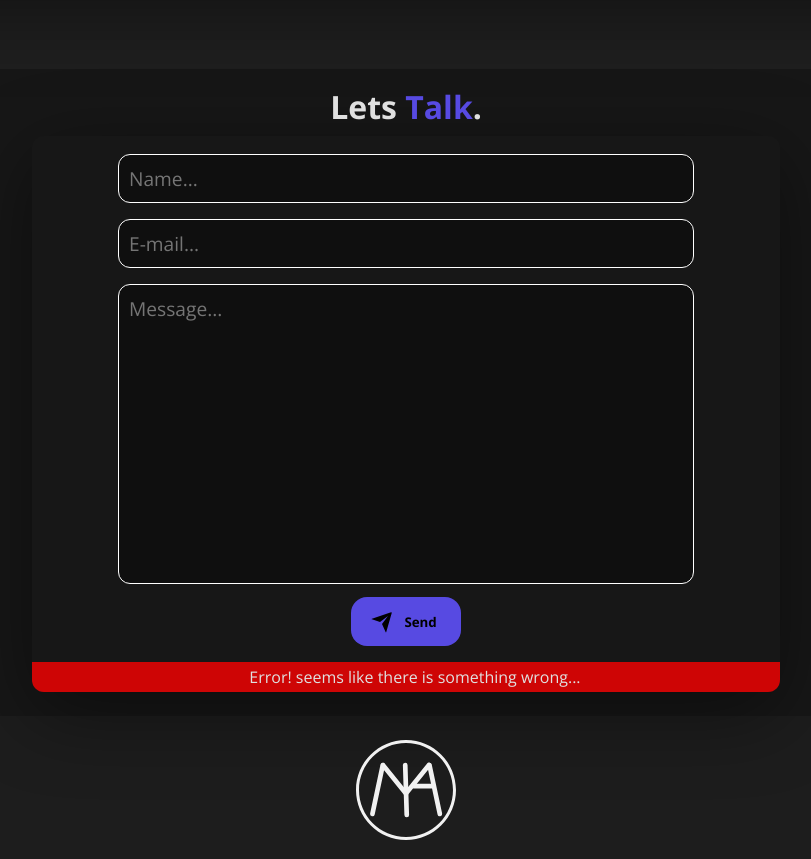
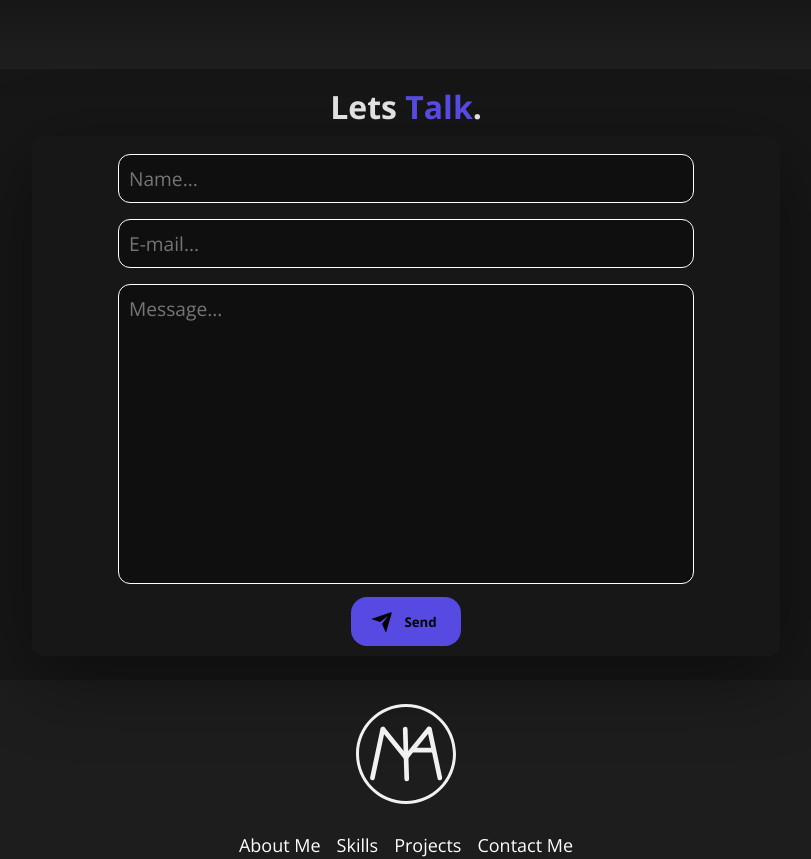
Before and after one commit to marwanAllithy/portfolio, a React (Create React App) app: page / in a window 1280 px wide. Shown: the part 5960-6819 px from the top of the page, without its empty margins (234-1045 px from the left). Built offline with nearby package versions, Linux system fonts and the light colour scheme.

Commit message:
fixed dumb mistake

```diff
--- a/src/compos/contants.jsx
+++ b/src/compos/contants.jsx
@@ -8,6 +8,7 @@ import ClipLoader from "react-spinners/ClipLoader";
 const Contants = ({ lightmode, darkmode }) => {
   const [loading, setLoading] = useState(false);
   const [success, setSuccess] = useState(false);
+  const [error, setError] = useState(false);
   const form = useRef();
   const sendEmail = (e) => {
     e.preventDefault();
@@ -20,8 +21,14 @@ const Contants = ({ lightmode, darkmode }) => {
         "user_Haw7geORIGqUyOapjh7SU"
       )
       .then(
-        (result) => setSuccess(true),
-        (error) => setSuccess(false)
+        (result) => {
+          setSuccess(true);
+          setError(false);
+        },
+        (error) => {
+          setSuccess(false);
+          setError(true);
+        }
       );
     e.target.reset();
     setLoading(false);
@@ -136,14 +143,15 @@ const Contants = ({ lightmode, darkmode }) => {
               </>
             </button>
           )}
-          {success ? (
+          {success && (
             <div
               style={{ color: lightmode ? "black" : "#e0e0e0" }}
               className="contacts__success--cont"
             >
               Success! your message has successfully reached me.
             </div>
-          ) : (
+          )}
+          {error && (
             <div
               style={{ color: lightmode ? "black" : "#e0e0e0" }}
               className="contacts__error--cont"
```
